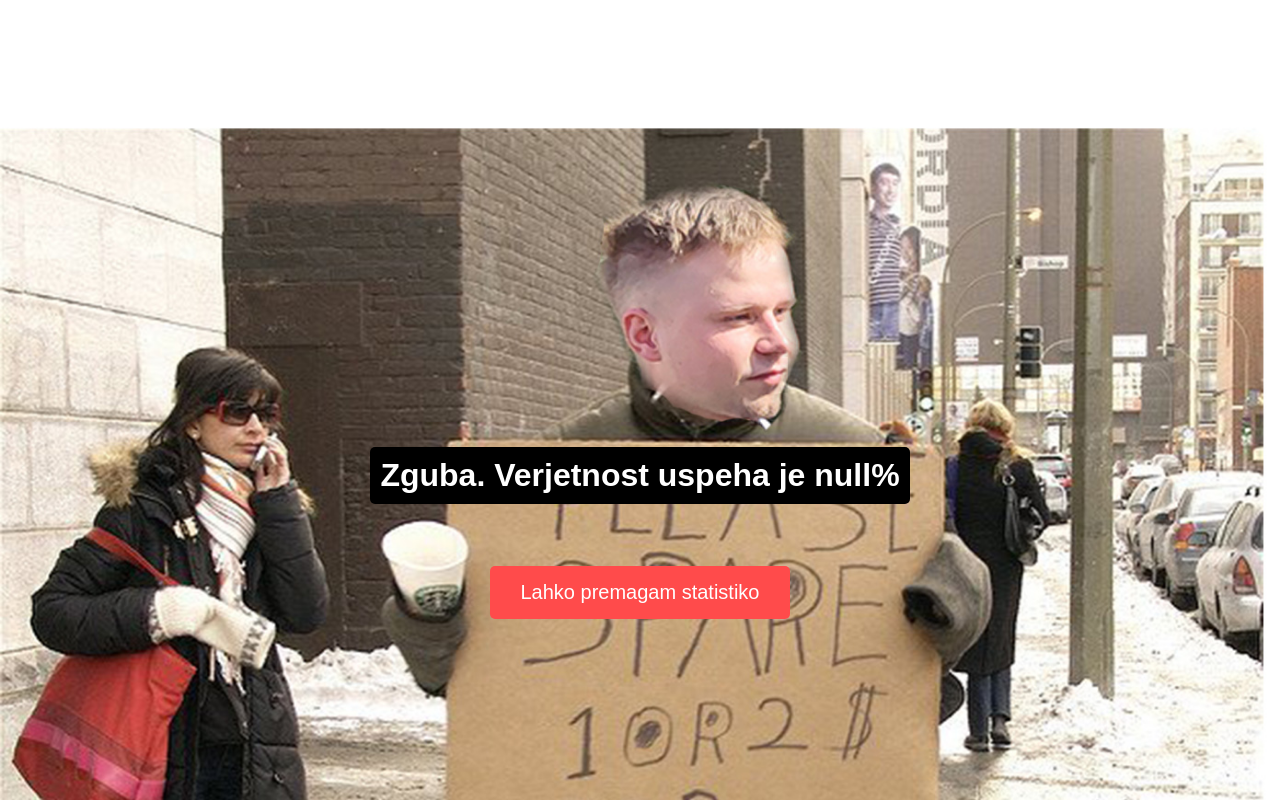
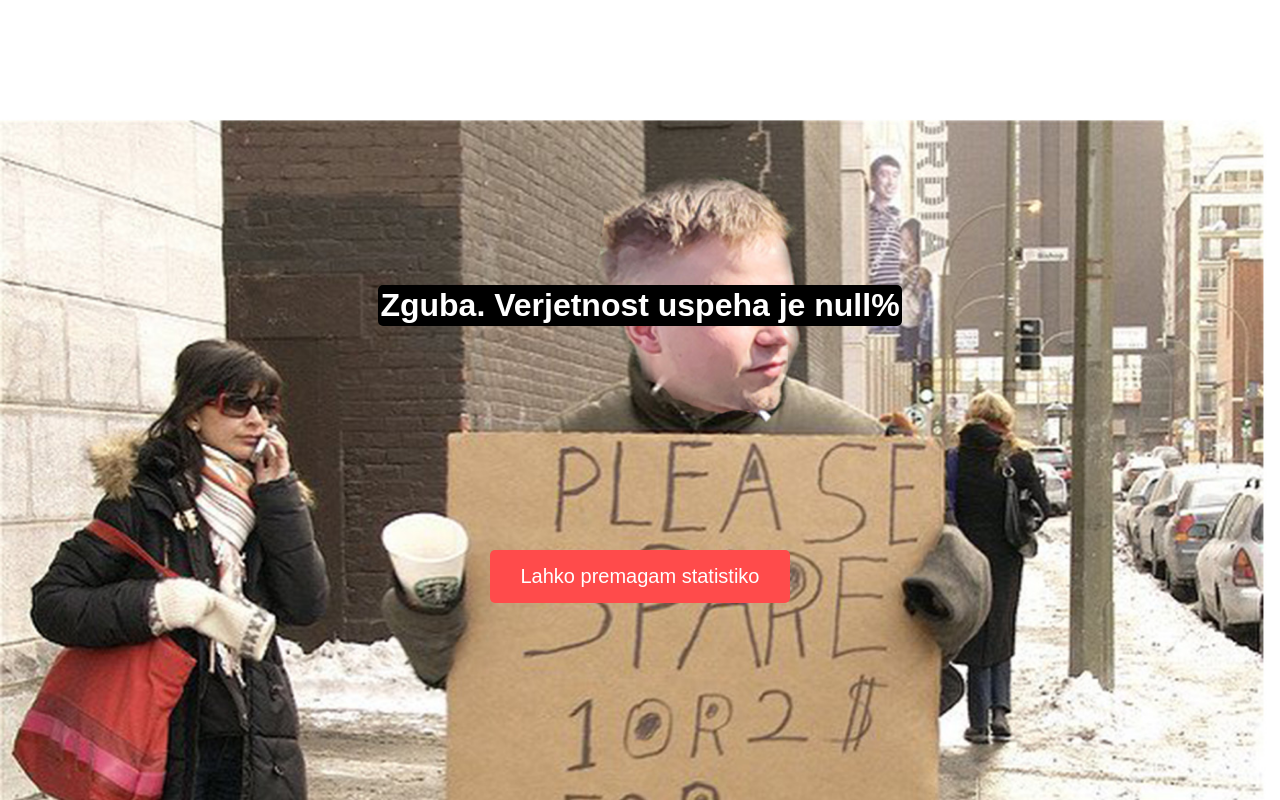
Before and after one commit to anzecertanec/gambeling, a plain HTML site: page poraz.html in a window 1280 px wide. Drawn offline with Linux system fonts and the light colour scheme.

Commit message:
Update poraz.html

```diff
--- a/poraz.html
+++ b/poraz.html
@@ -18,7 +18,7 @@
             background-color: black;
             color: white;
             display: inline-block;
-            padding: 10px;
+            padding: 2px;
             border-radius: 5px;
         }
         button {
@@ -69,11 +69,12 @@
     </script>
 </head>
 <body>
-    <div><br><br><br><br><br><br><br><br><br></div>
+
 
     <div id="message-box">
         <h1 id="probability"></h1><br>
     </div>
+    <div><br><br><br><br><br><br><br><br><br></div>
 
     <button id="restart-btn">Lahko premagam statistiko</button>
 
```
